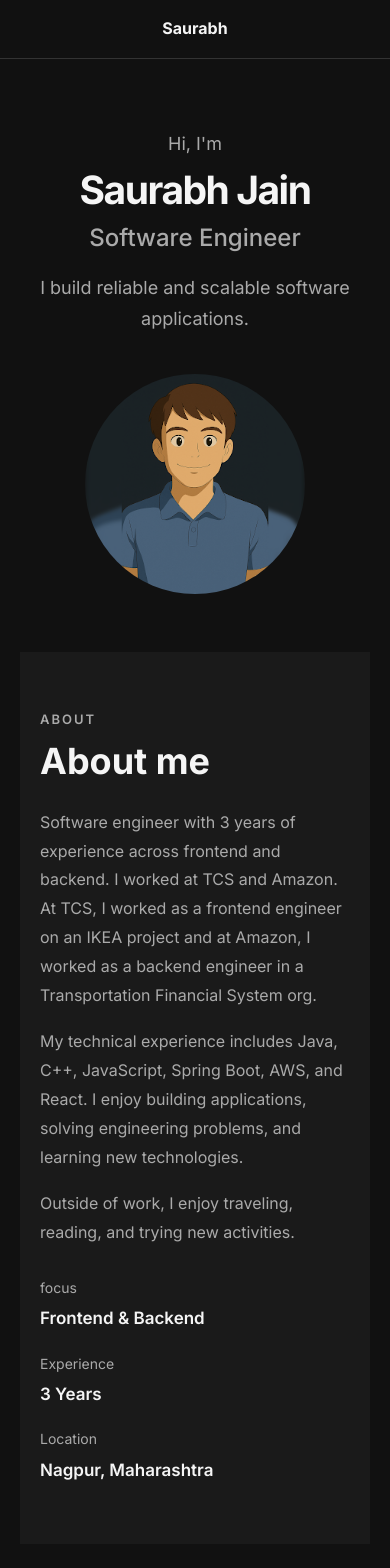
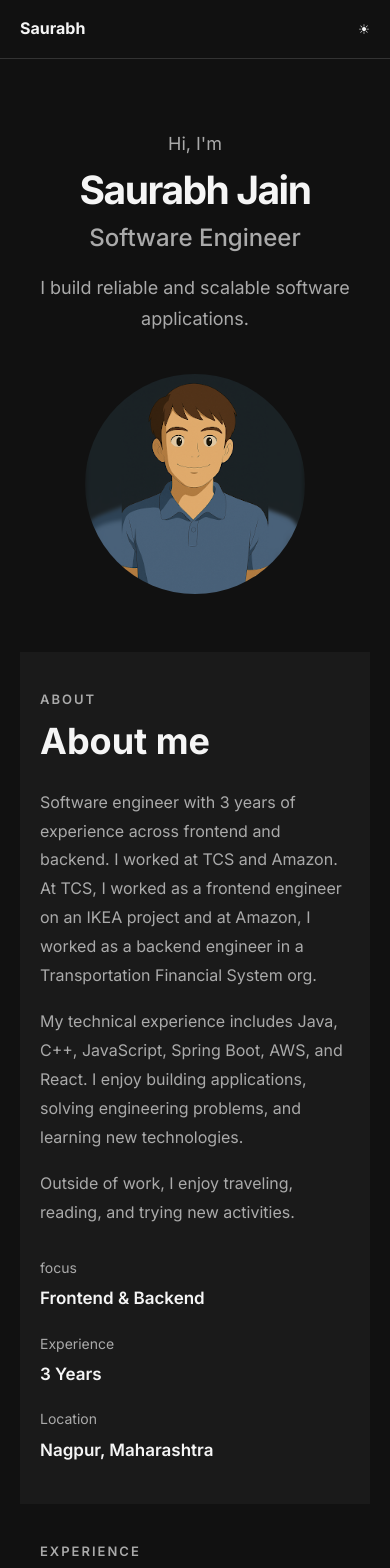
Before and after one commit to jainsaurabh033/Saurabh-Personal-Website, a React (Vite) app: page / in a window 390 px wide. Shown: the top 1568 px of the page. Built offline with nearby package versions, Linux system fonts and the light colour scheme.

Commit message:
fix issue

```diff
--- a/src/App.css
+++ b/src/App.css
@@ -64,6 +64,6 @@ main {
   }
 
   .section-container {
-    padding: 60px 20px;
+    padding: 40px 20px;
   }
 }
--- a/src/components/Navbar/Navbar.css
+++ b/src/components/Navbar/Navbar.css
@@ -68,7 +68,11 @@ nav a {
 }
 
 @media (max-width: 568px) {
-  .nav-links {
+  nav {
+    flex-direction: row;
+  }
+
+  .nav-links li a {
     display: none;
   }
 }
```
